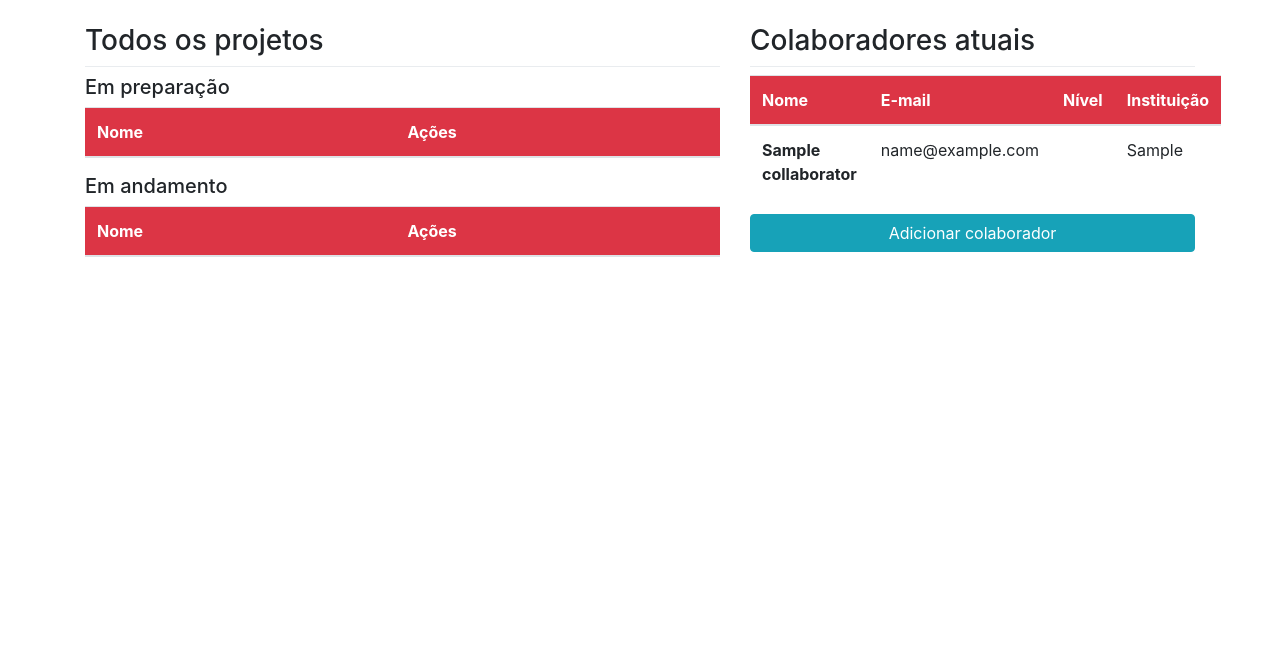
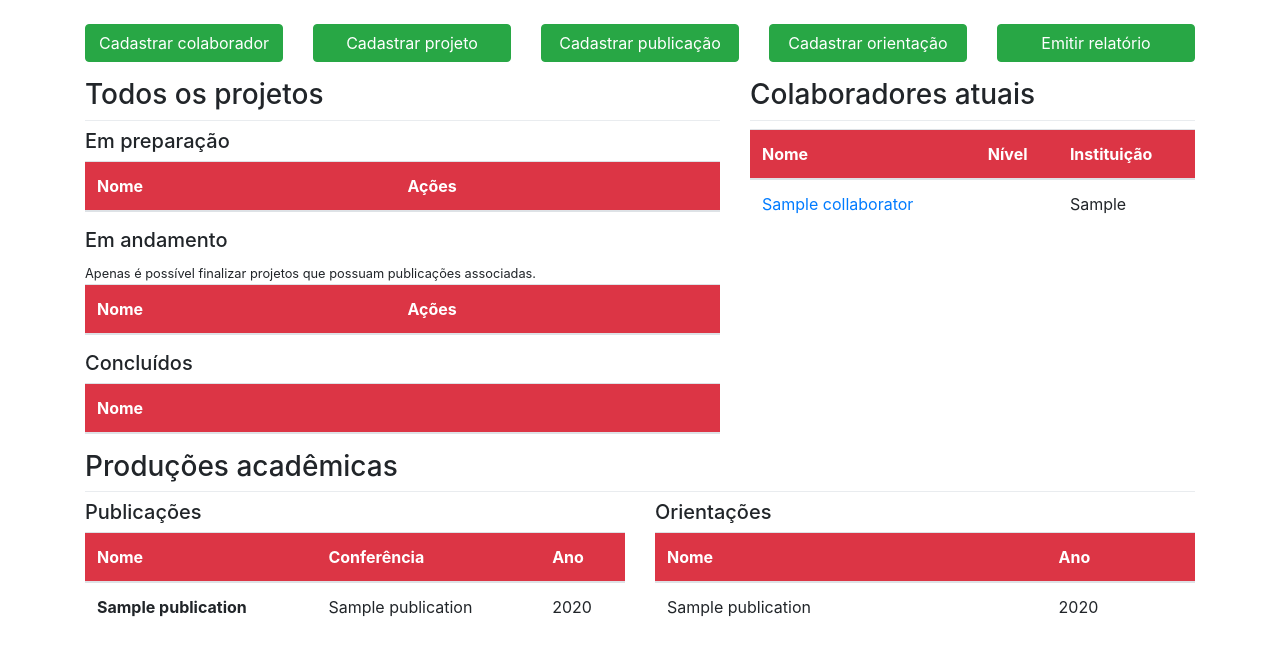
Before and after one commit to kevinwsbr/p3_0x003, a PHP site: page / in a window 1280 px wide. Shown: the part 56-712 px from the top of the page. Run offline with PHP 8.4, Linux system fonts and the light colour scheme; tables that the repository leaves empty or names only in its code hold one stand-in row (values such as "Sample post"); data that the repository does not hold is empty.

Commit message:
Final adjustments

```diff
--- a/src/cadastrar-colaborador.php
+++ b/src/cadastrar-colaborador.php
@@ -59,7 +59,7 @@ $collaborator->register();
             </div>
           </div>
 
-          <button type="submit" class="btn btn-success">Cadastrar</button>
+          <button type="submit" class="btn btn-success">Cadastrar colaborador</button>
         </form>
       </div>
     </div>
--- a/src/cadastrar-orientacao.php
+++ b/src/cadastrar-orientacao.php
@@ -71,7 +71,7 @@ $orientation->register();
                     </div>
                 </div>
             </div>
-          <button type="submit" class="btn btn-success mb-4">Cadastrar</button>
+          <button type="submit" class="btn btn-success mb-4">Cadastrar orientação</button>
         </form>
       </div>
     </div>
--- a/src/cadastrar-projeto.php
+++ b/src/cadastrar-projeto.php
@@ -87,7 +87,7 @@ $project->register();
                 </div>
               </div>
           </div>
-          <button type="submit" class="btn btn-success mb-4">Cadastrar</button>
+          <button type="submit" class="btn btn-success mb-4">Cadastrar projeto</button>
         </form>
       </div>
     </div>
--- a/src/cadastrar-publicacao.php
+++ b/src/cadastrar-publicacao.php
@@ -81,7 +81,7 @@ $publication->register();
                     <?php } ?>
                 </div>
             </div>
-          <button type="submit" class="btn btn-success mb-4">Cadastrar</button>
+          <button type="submit" class="btn btn-success mb-4">Cadastrar publicação</button>
         </form>
       </div>
     </div>
--- a/src/index.php
+++ b/src/index.php
@@ -3,14 +3,21 @@
 require_once 'configs/Database.php';
 require_once 'configs/Collaborator.php';
 require_once 'configs/Project.php';
+require_once 'configs/Publication.php';
+require_once 'configs/Orientation.php';
 
 $conn = new Database();
 $collaborator = new Collaborator($conn->db);
 $project = new Project($conn->db);
+$publication = new Publication($conn->db);
+$orientation = new Orientation($conn->db);
 
 $collaborators = $collaborator->getCollaborators();
 $inPreProjects = $project->getInPreparationProjects();
 $inProProjects = $project->getInProgressProjects();
+$compProjects = $project->getCompletedProjects();
+$publications = $publication->getPublications();
+$orientations = $orientation->getOrientations();
 ?>
 
 <!DOCTYPE html>
@@ -28,6 +35,23 @@ $inProProjects = $project->getInProgressProjects();
   <body>
     <?php require 'components/header.php'; ?>
     <div class="container">
+      <div class="row my-3">
+        <div class="col">
+          <a class="btn btn-success btn-block" href="cadastrar-colaborador.php" role="button">Cadastrar colaborador</a>
+        </div>
+        <div class="col">
+          <a class="btn btn-success btn-block" href="cadastrar-projeto.php" role="button">Cadastrar projeto</a>
+        </div>
+        <div class="col">
+          <a class="btn btn-success btn-block" href="cadastrar-publicacao.php" role="button">Cadastrar publicação</a>
+        </div>
+        <div class="col">
+          <a class="btn btn-success btn-block" href="cadastrar-orientacao.php" role="button">Cadastrar orientação</a>
+        </div>
+        <div class="col">
+          <a class="btn btn-success btn-block" href="relatorio-de-produtividade.php" role="button">Emitir relatório</a>
+        </div>
+      </div>
       <div class="row">
         <div class="col col-7">
           <section class="projects">
@@ -44,17 +68,18 @@ $inProProjects = $project->getInProgressProjects();
           <tbody>
             <?php foreach ($inPreProjects as $pre) {?>
             <tr>
-              <th scope="row">
+              <td scope="row">
                 <?=$pre['title']?>
-              </th>
+              </td>
               <td>
-                <a class="btn btn-info btn-block" href="finalizar-elaboracao.php?id=<?=$pre['ID']?>" role="button">Finalizar elaboração</a>
+                <a class="btn btn-success btn-block" href="finalizar-elaboracao.php?id=<?=$pre['ID']?>" role="button">Finalizar elaboração</a>
               </td>
             </tr>
             <?php } ?>
           </tbody>
         </table>
         <h5>Em andamento</h5>
+        <small>Apenas é possível finalizar projetos que possuam publicações associadas.</small>
             <table class="table">
           <thead class="text-white bg-danger">
             <tr>
@@ -65,11 +90,36 @@ $inProProjects = $project->getInProgressProjects();
           <tbody>
             <?php foreach ($inProProjects as $pro) {?>
             <tr>
-              <th scope="row">
-                <?=$pro['title']?>
-              </th>
+              <td scope="row">
+                <a href="detalhar-projeto.php?id=<?=$pro['ID']?>"><?=$pro['title']?></a>
+              </td>
               <td>
-                <a class="btn btn-info btn-block" href="finalizar-elaboracao.php?id=<?=$pro['ID']?>" role="button">Concluir projeto</a>
+                <?php
+
+                if($project->getNumberOfPublications($pro['ID']) > 0) {
+                  ?>
+                  <a class="btn btn-success btn-block" href="concluir-projeto.php?id=<?=$pro['ID']?>" role="button">Concluir projeto</a>
+
+
+                <?php } ?>
+
+              </td>
+            </tr>
+            <?php } ?>
+          </tbody>
+        </table>
+        <h5>Concluídos</h5>
+            <table class="table">
+          <thead class="text-white bg-danger">
+            <tr>
+              <th scope="col">Nome</th>
+            </tr>
+          </thead>
+          <tbody>
+            <?php foreach ($compProjects as $cpr) {?>
+            <tr>
+              <td scope="row">
+                <a href="detalhar-projeto.php?id=<?=$cpr['ID']?>"><?=$cpr['title']?></a>
               </td>
             </tr>
             <?php } ?>
@@ -85,7 +135,6 @@ $inProProjects = $project->getInProgressProjects();
           <thead class="text-white bg-danger">
             <tr>
               <th scope="col">Nome</th>
-              <th scope="col">E-mail</th>
               <th scope="col">Nível</th>
               <th scope="col">Instituição</th>
             </tr>
@@ -93,11 +142,8 @@ $inProProjects = $project->getInProgressProjects();
           <tbody>
             <?php foreach ($collaborators as $col) {?>
             <tr>
-              <th scope="row">
-                <?php echo $col['name']; ?>
-              </th>
-              <td>
-                <?php echo $col['email']; ?>
+              <td scope="row">
+                <a href="detalhar-colaborador.php?id=<?=$col['ID']?>"><?php echo $col['name']; ?></a>
               </td>
               <td>
                 <?php
@@ -121,8 +167,65 @@ $inProProjects = $project->getInProgressProjects();
             <?php } ?>
           </tbody>
         </table>
-        <a class="btn btn-info btn-block" href="cadastrar-colaborador.php" role="button">Adicionar colaborador</a>
           </section>
+        </div>
+      </div>
+      <div class="row">
+        <div class="col">
+          <h3>Produções acadêmicas</h3>
+          <div class="dropdown-divider"></div>
+          <div class="row">
+            <div class="col">
+              <h5>Publicações</h5>
+              <table class="table">
+          <thead class="text-white bg-danger">
+            <tr>
+              <th scope="col">Nome</th>
+              <th scope="col">Conferência</th>
+              <th scope="col">Ano</th>
+            </tr>
+          </thead>
+          <tbody>
+            <?php foreach ($publications as $pub) {?>
+            <tr>
+              <th scope="row">
+                <?=$pub['title']?>
+              </th>
+              <td>
+                <?=$pub['conference_name']?>
+              </td>
+              <td>
+                <?=$pub['year']?>
+              </td>
+            </tr>
+            <?php } ?>
+          </tbody>
+        </table>
+            </div>
+            <div class="col">
+              <h5>Orientações</h5>
+              <table class="table">
+          <thead class="text-white bg-danger">
+            <tr>
+              <th scope="col">Nome</th>
+              <th scope="col">Ano</th>
+            </tr>
+          </thead>
+          <tbody>
+            <?php foreach ($orientations as $ori) {?>
+            <tr>
+              <td scope="row">
+                <?=$pub['title']?>
+              </td>
+              <td>
+                <?=$pub['year']?>
+              </td>
+            </tr>
+            <?php } ?>
+          </tbody>
+        </table>
+            </div>
+          </div>
         </div>
       </div>
     </div>
```
